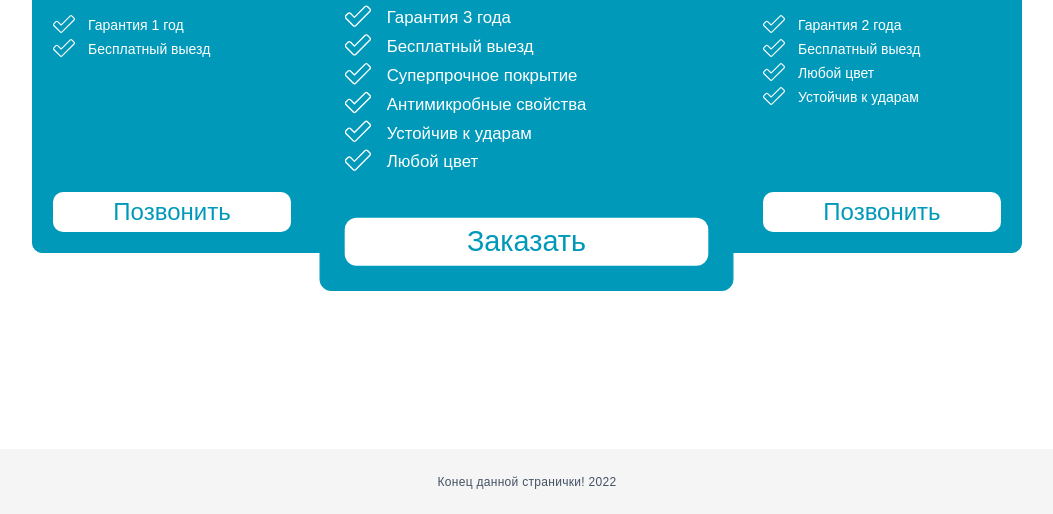
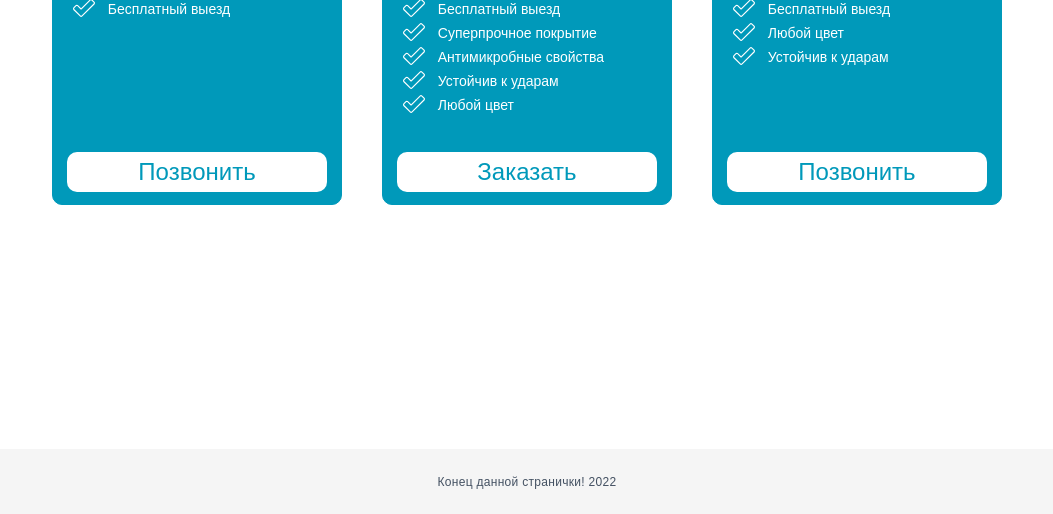
Before and after one commit to Nataffka/flex-price, a plain HTML site: page index.html in a window 1280 px wide. Shown: the part 286-800 px from the top of the page, without its empty margins (113-1166 px from the left). Drawn offline with Linux system fonts and the light colour scheme.

Commit message:
vertical-price
Изменение прайса, три колонки выровнены. Убраны классы из html отвечающие за индивидуальные характеристики колонок.

```diff
--- a/#source/scss/style.scss
+++ b/#source/scss/style.scss
@@ -43,7 +43,7 @@ body{
     font-size: 40px;
     line-height: 30px;
     text-align: center;
-    margin: 0px 0px 80px 0px;
+    margin: 0px 0px 40px 0px;
 }
 
 .vertical-price__body {
@@ -53,37 +53,23 @@ body{
 
 .vertical-price__row {
     display: flex;
-    margin: 0px -22.5px;
 }
 .vertical-price__column {
-    padding: 0px 22.5px;
+    padding: 0 2%;
     flex:  0 1 33.333%;
     display: flex;
 }
 
-.center {
-    transform: scale(1.2);
-    padding: 0;
-}
 
 .vertical-price__item {
     background-color:#0099ba;
     color: #fff;
     border-radius: 10px;
     border: 1px solid #0099ba;
-    padding: 0px 0px 20px 0px;
+    padding: 0px 0px 2% 0px;
     display: flex;
     flex-direction: column;
     width: 100%;
-}
-
-.left {
-    padding-right: 20px;
-}
-
-.right {
-
-    padding-left: 20px;
 }
 
 .vertical-price__subtitle {
@@ -120,7 +106,7 @@ body{
     line-height: 40px;
     text-align: center;
     border-radius: 10px;
-    margin: 0px 20px;
+    margin: 0 5% 2% 5%;
     background-color: #fff;
     color: #0099ba;
     font-size: 24px;
--- a/index.html
+++ b/index.html
@@ -16,7 +16,7 @@
                         <div class="vertical-price__body">
                             <div class="vertical-price__row">
                                 <div class="vertical-price__column">
-                                    <div class="vertical-price__item left">
+                                    <div class="vertical-price__item ">
                                         <div class="vertical-price__subtitle">Эконом</div>
                                         <div class="vertical-price__label">от 4500</div>
                                         <div class="vertical-price__text">
@@ -28,7 +28,7 @@
                                         <div class="vertical-price__btm">Позвонить</div>
                                     </div>
                                 </div>
-                                <div class="vertical-price__column center">
+                                <div class="vertical-price__column">
                                     <div class="vertical-price__item">
                                         <div class="vertical-price__subtitle">Люкс</div>
                                         <div class="vertical-price__label">от 8000</div>
@@ -46,7 +46,7 @@
                                     </div>
                                 </div>
                                 <div class="vertical-price__column ">
-                                    <div class="vertical-price__item right">
+                                    <div class="vertical-price__item">
                                         <div class="vertical-price__subtitle">Стандарт</div>
                                         <div class="vertical-price__label">от 6500</div>
                                         <div class="vertical-price__text">
```
Also changed, not shown: css/style.css.
